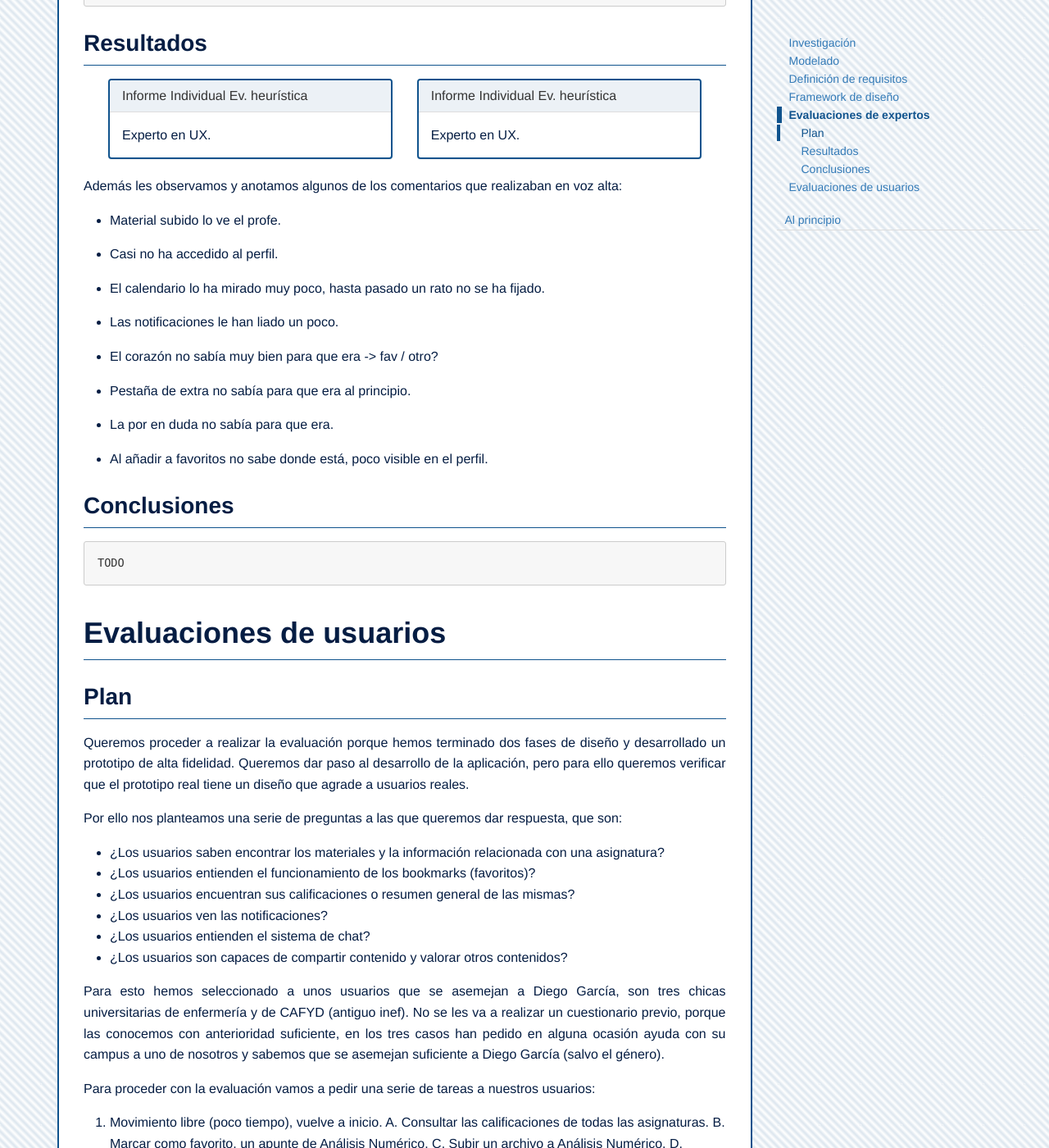
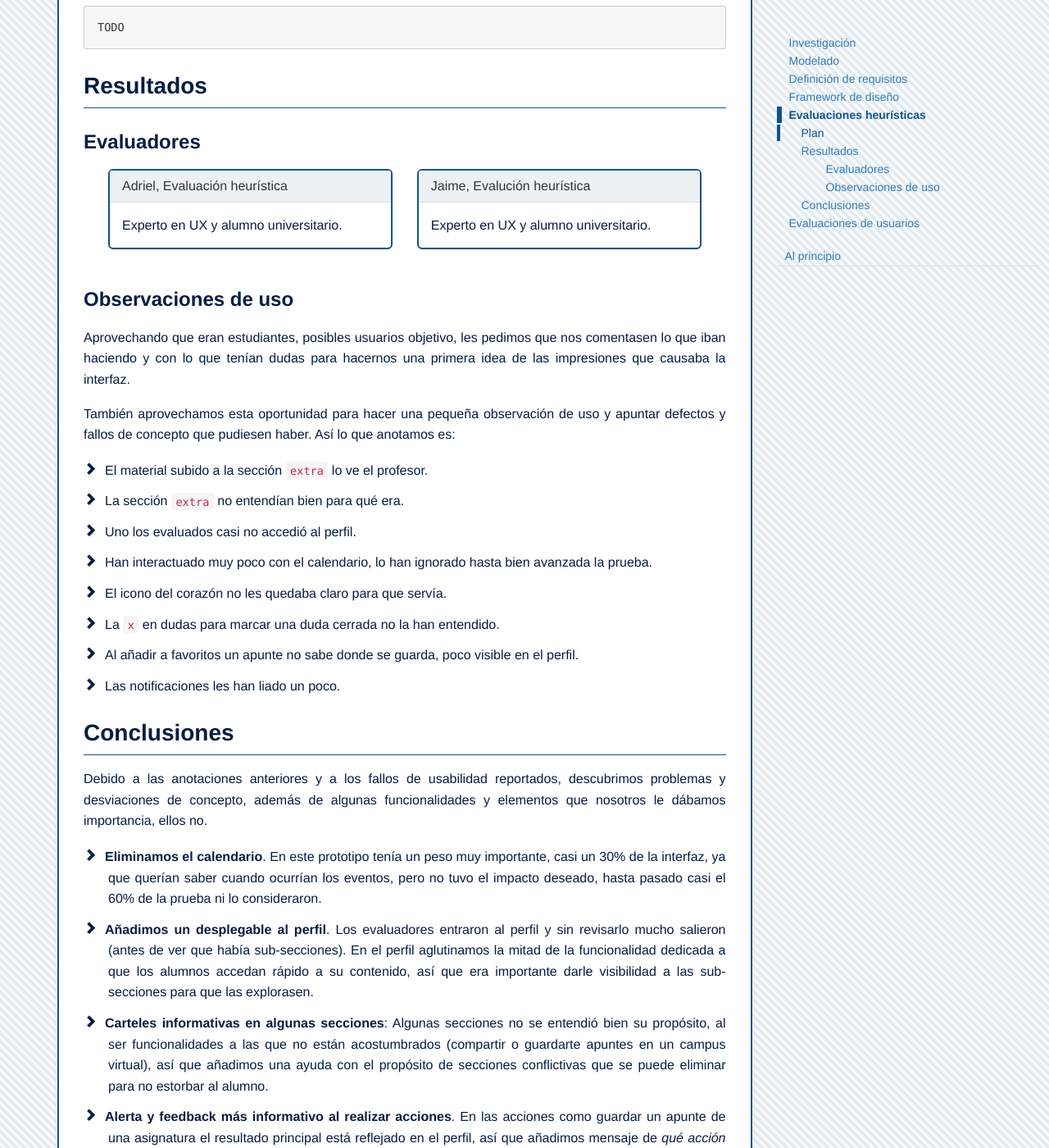
Before and after one commit to pblocz/cygnus-ux-interface-design, a Jekyll site: the page built from index.md, in a window 1280 px wide and 1400 px high, scrolled down 17178 px. Shown: the whole window at 82% size. Built offline with Jekyll 4.4.1, drawn with Linux system fonts in a browser that asks for light colours; nearby versions of some CDN libraries; some of the changed text lies outside the part shown.

Commit message:
updated ul style and added heurísticas

```diff
--- a/assets/css/stylesheet.scss
+++ b/assets/css/stylesheet.scss
@@ -81,7 +81,7 @@ body {
 
 
 // General style
-p { text-align: justify; }
+p,.markdown-body li { text-align: justify; }
 
 @mixin image-style() {
     display:block;
@@ -108,6 +108,17 @@ $title-size: 70px;
     :not(a.thumbnail) > img {
         @include image-style();
     }
+
+    ul {
+	padding-left:20px; list-style:none;
+	li { margin-bottom:10px; padding-left: 10px; > p { display: inline; }}
+	li:before {
+	    font-family: 'Glyphicons Halflings';
+	    content: '\e080';
+	    margin:0 10px 0 -30px;
+	}
+    }
+
 }
 
 .main-panel {
@@ -125,6 +136,7 @@ $title-size: 70px;
 
 .panel{
     border-width: 2px;
+    border-radius: 6px;
 }
 
 
--- a/index.md
+++ b/index.md
@@ -243,36 +243,42 @@ mostrar producto / fotos
 
 -->
 
-# Evaluaciones de expertos
+# Evaluaciones heurísticas
 
 ## Plan
 	TODO
 
 ## Resultados
 
+### Evaluadores
 {% include panel-show.html panel_show_folder="expertos" %}
 
-Además les observamos y anotamos algunos de los comentarios que realizaban en voz alta:
 
-+ Material subido lo ve el profe.
+### Observaciones de uso
 
-+ Casi no ha accedido al perfil.
+Aprovechando que eran estudiantes, posibles usuarios objetivo, les pedimos que nos comentasen lo que iban haciendo y con lo que tenían dudas para hacernos una primera idea de las impresiones que causaba la interfaz.
 
-+ El calendario lo ha mirado muy poco, hasta pasado un rato no se ha fijado.
+También aprovechamos esta oportunidad para hacer una pequeña observación de uso y apuntar defectos y fallos de concepto que pudiesen haber. Así lo que anotamos es:
 
-+ Las notificaciones le han liado un poco.
-
-+ El corazón no sabía muy bien para que era -> fav / otro?
-
-+ Pestaña de extra no sabía para que era al principio.
-
-+ La por en duda no sabía para que era.
-
-+ Al añadir a favoritos no sabe donde está, poco visible en el perfil.
++ El material subido a la sección `extra` lo ve el profesor.
++ La sección `extra` no entendían bien para qué era.
++ Uno los evaluados casi no accedió al perfil.
++ Han interactuado muy poco con el calendario, lo han ignorado hasta bien avanzada la prueba.
++ El icono del corazón no les quedaba claro para que servía.
++ La `x` en dudas para marcar una duda cerrada no la han entendido.
++ Al añadir a favoritos un apunte no sabe donde se guarda, poco visible en el perfil.
++ Las notificaciones les han liado un poco.
 
 
 ## Conclusiones
-	TODO
+
+Debido a las anotaciones anteriores y a los fallos de usabilidad reportados, descubrimos problemas y desviaciones de concepto, además de algunas funcionalidades y elementos que nosotros le dábamos importancia, ellos no.
+
+- **Eliminamos el calendario**. En este prototipo tenía un peso muy importante, casi un 30% de la interfaz, ya que querían saber cuando ocurrían los eventos, pero no tuvo el impacto deseado, hasta pasado casi el 60% de la prueba ni lo consideraron.
+- **Añadimos un desplegable al perfil**. Los evaluadores entraron al perfil y sin revisarlo mucho salieron (antes de ver que había sub-secciones). En el perfil aglutinamos la mitad de la funcionalidad dedicada a que los alumnos accedan rápido a su contenido, así que era importante darle visibilidad a las sub-secciones para que las explorasen.
+- **Carteles informativas en algunas secciones**: Algunas secciones no se entendió bien su propósito, al ser funcionalidades a las que no están acostumbrados (compartir o guardarte apuntes en un campus virtual), así que añadimos una ayuda con el propósito de secciones conflictivas que se puede eliminar para no estorbar al alumno.
+- **Alerta y feedback más informativo al realizar acciones**. En las acciones como guardar un apunte de una asignatura el resultado principal está reflejado en el perfil, así que añadimos mensaje de *qué acción* se ha realizado y *dónde se ve el resultado* de dicha acción.
+- **Eliminamos la `x` de dudas**. No entendieron para qué servía y en conversaciones posteriores vimos que no era tan relevante esta funcionalidad.
 
 # Evaluaciones de usuarios
 
--- a/pages/expertos/01_Adriel.md
+++ b/pages/expertos/01_Adriel.md
@@ -1,8 +1,8 @@
 ---
 layout: default
-title: Informe Individual Ev. heurística
+title: Adriel, Evaluación heurística
 id: adriel
-excerpt: Experto en UX.
+excerpt: Experto en UX y alumno universitario.
 ---
 
 # Informe Individual
--- a/pages/expertos/02_Jaime.md
+++ b/pages/expertos/02_Jaime.md
@@ -1,8 +1,8 @@
 ---
 layout: default
-title: Informe Individual Ev. heurística
+title: Jaime, Evalución heurística
 id: jaime
-excerpt: Experto en UX.
+excerpt: Experto en UX y alumno universitario.
 ---
 
 # Informe Individual
```
